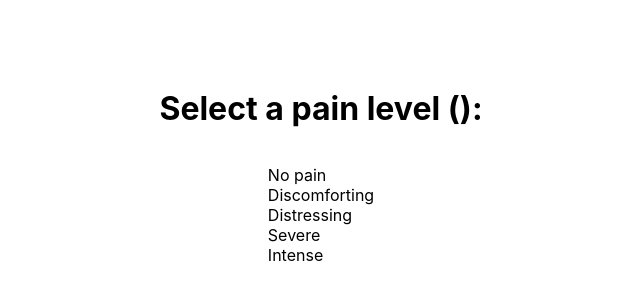
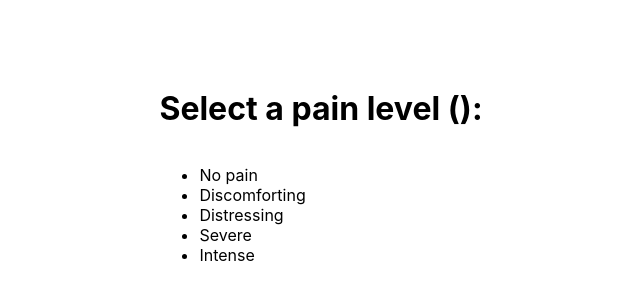
Before and after one commit to ccaalluumm/zombie-apocalypse, a Next.js app: page /pain in a window 1280 px wide. Shown: the part 226-526 px from the top of the page, without its empty margins (319-959 px from the left). Built offline with nearby package versions, Linux system fonts and the light colour scheme.

Commit message:
Update page title and update CSS

```diff
--- a/pages/index.js
+++ b/pages/index.js
@@ -6,7 +6,7 @@ export default function Home({ illnesses }) {
   return (
     <div className={styles.container}>
       <Head>
-        <title>Illness List</title>
+        <title>Illnesses</title>
         <link rel="icon" href="/favicon.ico" />
       </Head>
 
--- a/pages/pain.js
+++ b/pages/pain.js
@@ -32,7 +32,7 @@ export default function Pain() {
     return (
         <div className={styles.container}>
             <Head>
-            <title>Pain Level</title>
+            <title>Pain Levels</title>
             <link rel="icon" href="/favicon.ico" />
             </Head>
 
--- a/styles/Home.module.css
+++ b/styles/Home.module.css
@@ -8,12 +8,19 @@
 }
 
 .main {
+  margin: auto;
   padding: 5rem 0;
   flex: 1;
   display: flex;
   flex-direction: column;
   justify-content: center;
-  align-items: center;
+}
+.main ul {
+  float: left;
+}
+
+.main ul li:hover {
+  color: #ff0066;
 }
 
 .footer {
@@ -121,16 +128,3 @@
     flex-direction: column;
   }
 }
-
-.main ul {
-  padding: 0 0 0 0;
-  float: left;
-}
-
-.main ul li {
-  list-style-type: none;
-}
-
-.main ul li:hover {
-  color: #ff0066;
-}
```
